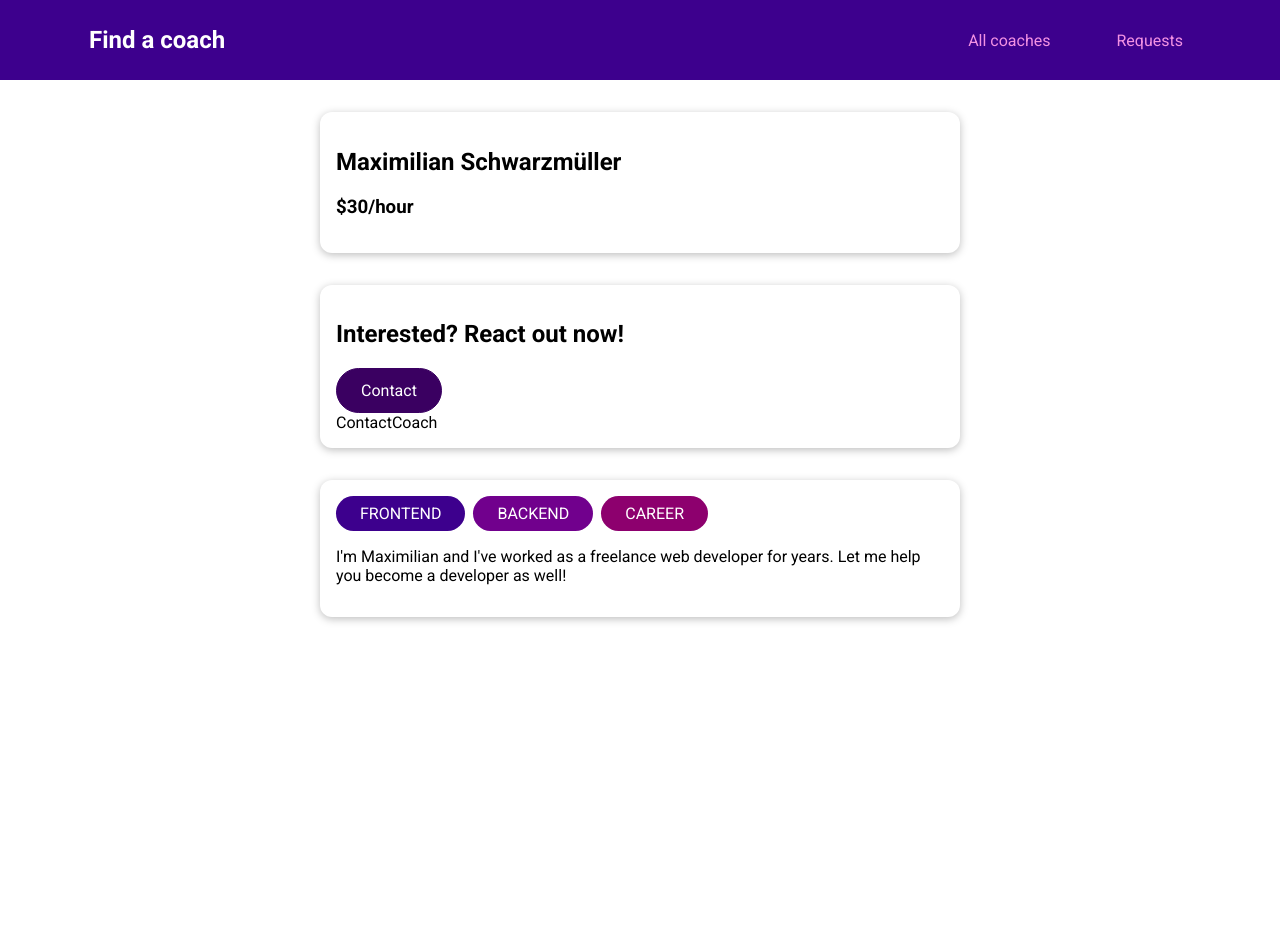
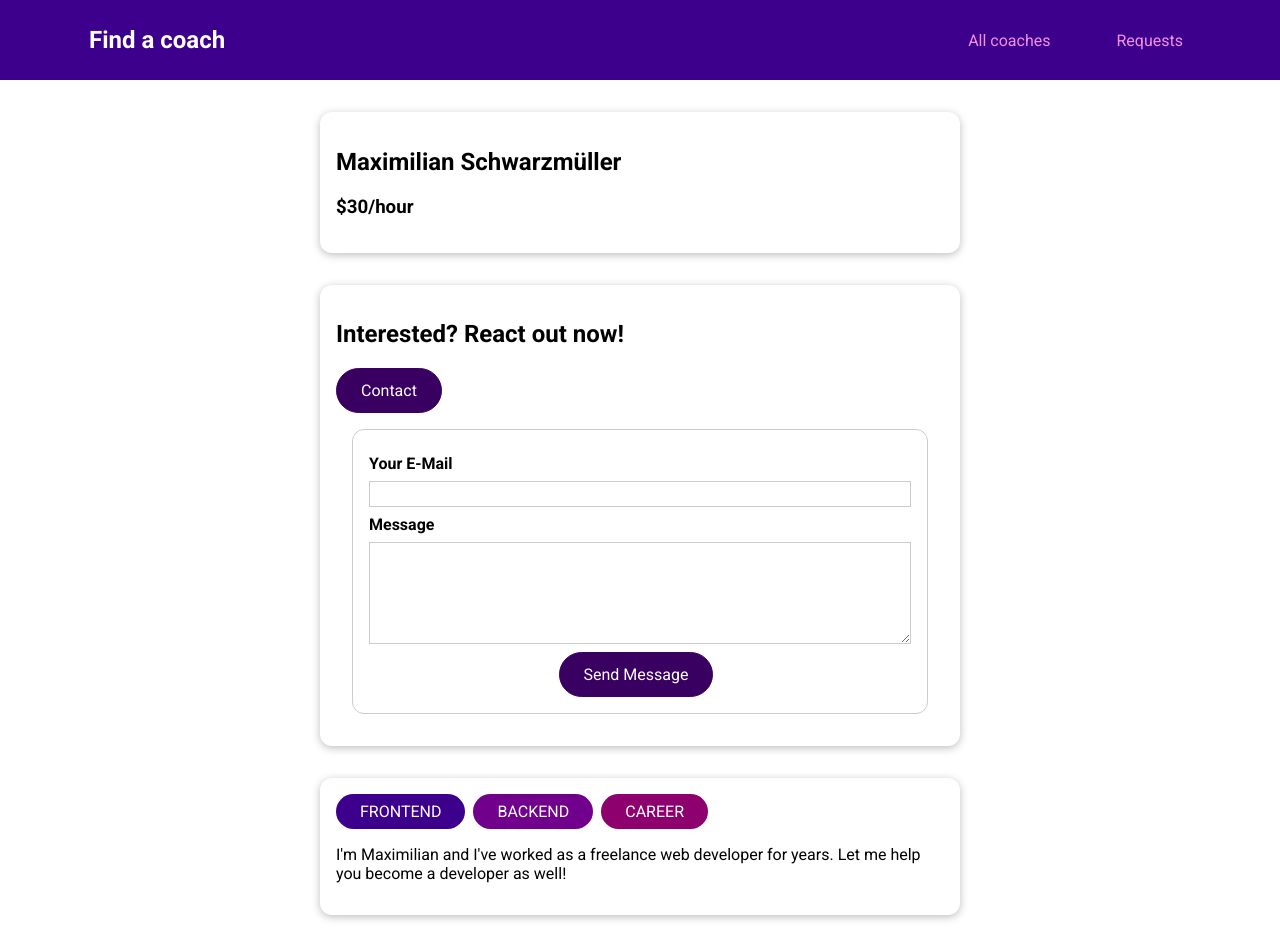
Before and after one commit to ikikika/vue, a Vue app in the folder find-a-coach/: page /coaches/c1/contact in a window 1280 px wide. Before the commit the page ends 800 px from the top, so only its background shows below. Built offline with nearby package versions, Linux system fonts and the light colour scheme.

Commit message:
create contact form and store data in vuex

```diff
--- a/find-a-coach/src/pages/requests/ContactCoach.vue
+++ b/find-a-coach/src/pages/requests/ContactCoach.vue
@@ -1,9 +1,92 @@
 <template>
-    <div>ContactCoach</div>
+    <form @submit.prevent="submitForm">
+        <div class="form-control">
+            <label for="email">Your E-Mail</label>
+            <input type="email" id="email" v-model.trim="email" />
+        </div>
+        <div class="form-control">
+            <label for="message">Message</label>
+            <textarea rows="5" id="message" v-model.trim="message"></textarea>
+        </div>
+        <p class="errors" v-if="!formIsValid">Please enter a valid email and non-empty message.</p>
+        <div class="actions">
+            <base-button>Send Message</base-button>
+        </div>
+    </form>
 </template>
 
 <script>
 export default {
+    data() {
+        return {
+            email: '',
+            message: '',
+            formIsValid: true,
+        };
+    },
+    methods: {
+        submitForm() {
+            this.formIsValid = true;
+            if (
+                this.email === '' ||
+                !this.email.includes('@') ||
+                this.message === ''
+            ) {
+                this.formIsValid = false;
+                return;
+            }
+            this.$store.dispatch('requests/contactCoach', {
+                email: this.email,
+                message: this.message,
+                coachId: this.$route.id
+            });
+            this.$router.replace('/coaches');
 
+        },
+    },
+};
+</script>
+
+<style scoped>
+form {
+    margin: 1rem;
+    border: 1px solid #ccc;
+    border-radius: 12px;
+    padding: 1rem;
 }
-</script>
+
+.form-control {
+    margin: 0.5rem 0;
+}
+
+label {
+    font-weight: bold;
+    margin-bottom: 0.5rem;
+    display: block;
+}
+
+input,
+textarea {
+    display: block;
+    width: 100%;
+    font: inherit;
+    border: 1px solid #ccc;
+    padding: 0.15rem;
+}
+
+input:focus,
+textarea:focus {
+    border-color: #3d008d;
+    background-color: #faf6ff;
+    outline: none;
+}
+
+.errors {
+    font-weight: bold;
+    color: red;
+}
+
+.actions {
+    text-align: center;
+}
+</style>
--- a/find-a-coach/src/store/index.js
+++ b/find-a-coach/src/store/index.js
@@ -1,10 +1,12 @@
 import { createStore } from 'vuex';
 
 import coachesModule from './modules/coaches/index.js';
+import requestsModule from './modules/requests/index.js';
 
 const store = createStore({
   modules: {
     coaches: coachesModule,
+    requests: requestsModule,
   },
   state() {
     return {
--- /dev/null
+++ b/find-a-coach/src/store/modules/requests/actions.js
@@ -0,0 +1,11 @@
+export default {
+  contactCoach(context, payload) {
+    const newRequest = {
+      id: new Date().toISOString(),
+      coachId: payload.coachId,
+      userEmail: payload.email,
+      message: payload.message
+    };
+    context.commit('addRequest', newRequest);
+  }
+};
--- /dev/null
+++ b/find-a-coach/src/store/modules/requests/index.js
@@ -0,0 +1,13 @@
+import mutations from './mutations.js';
+import actions from './actions.js';
+
+export default {
+  namespaced: true,
+  state() {
+    return {
+      requests: []
+    };
+  },
+  mutations,
+  actions
+};
--- /dev/null
+++ b/find-a-coach/src/store/modules/requests/mutations.js
@@ -0,0 +1,5 @@
+export default {
+  addRequest(state, payload) {
+    state.requests.push(payload);
+  }
+};
```
Also changed, not shown: find-a-coach/src/store/modules/requests/getters.js (added).
